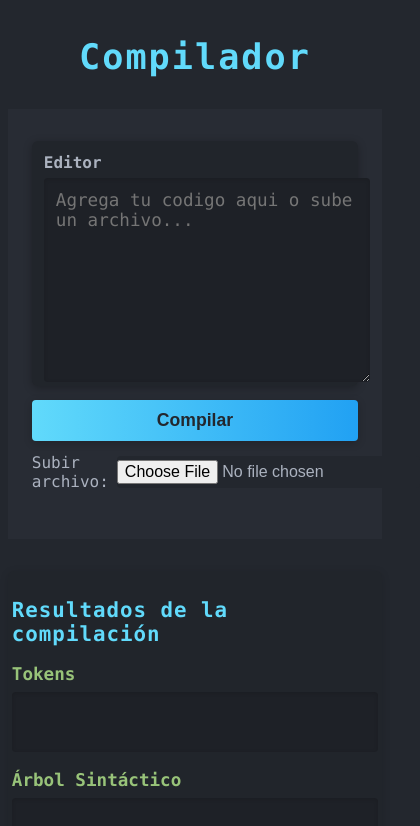
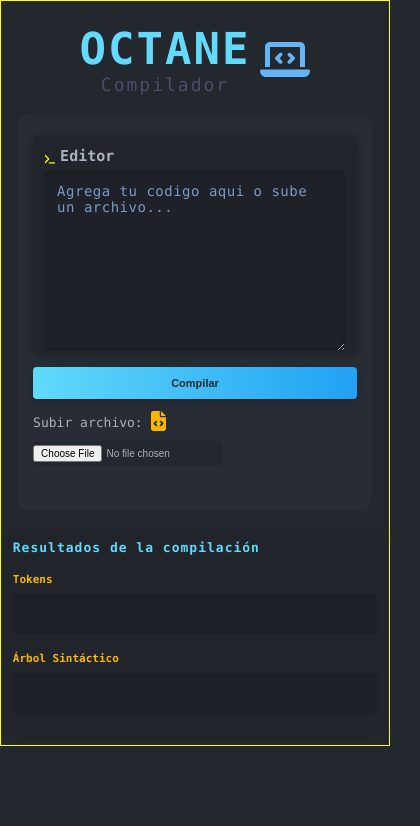
Before and after one commit to box-bm/umg-compilador-de-codigo, a website built with Vite: page index.html in a window 390 px wide. Shown: the whole page, 420 px wide, since content can reach past the window. Built offline with nearby package versions, Linux system fonts and the light colour scheme.

Commit message:
Se arreglo el tema del responsive y se agregaron iconos

```diff
--- a/index.html
+++ b/index.html
@@ -4,17 +4,33 @@
     <meta charset="UTF-8" />
     <meta name="viewport" content="width=device-width, initial-scale=1.0" />
     <link rel="stylesheet" href="/src/web/styles.css" />
+
+             <!-- Phone -->
+     <link rel="stylesheet" href="./src/web/styles.css" />
+
+         <!-- Desktop -->
+     <link rel="stylesheet" href="./src/web/desktop.css" media="screen and (min-width: 750px)" />
     <title>Compilador de codigo</title>
   </head>
   <body>
-    <div class="container">
+    <main class="container">
       <header>
-        <h1>Compilador</h1>
+        <div class="header__text">
+            <h1>OCTANE</h1>
+            <p>Compilador</p>
+        </div>
+
+
+        <span class=" computer-icon icon" ></span>
+
       </header>
 
-      <div class="editor-container">
+      <section class="editor-container">
         <div class="editor-box">
-          <div class="editor-label">Editor</div>
+          <div class="editor-box__text">
+            <span class="icon code-icon"></span>
+            <h2 class="editor-label">Editor</h2>
+          </div>
           <textarea
             id="editor"
             class="editor"
@@ -25,10 +41,13 @@
           <button id="compile-btn" class="compile-btn">Compilar</button>
           <div class="file-upload">
             <div class="file-upload-label">Subir archivo:</div>
-            <input type="file" id="file-upload" accept="text/plain" />
+            <label for="file-upload">
+              <span class="icon file-icon" ></span>
+            </label>
+            <input type="file" id="file-upload" accept="text/plain"  />
           </div>
         </div>
-      </div>
+      </section>
 
       <section class="output-section">
         <h1 class="output-label">Resultados de la compilación</h1>
@@ -45,7 +64,7 @@
           <div id="output-sintactico"></div>
         </div>
       </section>
-    </div>
+    </main>
     <script type="module" src="/src/web/main.ts"></script>
   </body>
 </html>
--- a/src/web/styles.css
+++ b/src/web/styles.css
@@ -1,27 +1,104 @@
 /* General IDE-like theme */
+:root {
+  --azul_oscuro: #1c1c3b;
+  --azul_intermedio: #4a4e68;
+  --azul_claro: #7109aa;
+
+  --amarillo_alto: #ffff00;
+  --amarillo_medio: #fab700;
+  --naranja_medio: #f45e01;
+  --celeste: #65b5f6;
+  --celeste_dos:#7a9bc8;
+}
+/*Estilos base*/
+
+* {
+  box-sizing: border-box;
+  padding: 0;
+  margin: 0;
+}
+
+html {
+  font-size: 62.5%;
+}
+
 body {
   background: #23272e;
-  color: #d4d7db;
   font-family: "Fira Mono", "Consolas", "Menlo", monospace;
-  margin: 0;
-  padding: 0;
 }
 
-header h1 {
+main {
+  width: 100%;
+  height: auto;
+  display: flex;
+  flex-direction: column;
+  margin: 0 auto;
+  border: 1px solid yellow;
+}
+
+
+/*Header*/
+
+header {
+  width: 100%;
+  display: flex;
+  justify-content: center;
+  align-items: center;
+  gap: 1rem;
+  padding: 1rem;
+}
+
+header .header__text {
   color: #61dafb;
   font-size: 2.2rem;
-  margin-bottom: 24px;
   letter-spacing: 2px;
   text-align: center;
 }
 
+.header__text p {
+  font-size: 1.8rem;
+  color: var(--azul_intermedio);
+}
+
+/*Icons*/
+
+.computer-icon {
+  width: 5rem;
+  height: 3.5rem;
+  background: url("../assets/icons/laptop-code-solid.svg");
+}
+
+.code-icon {
+  background: url("../assets/icons/terminal-solid.svg");
+  width: 1rem;
+  height: 1rem;
+}
+
+.file-icon {
+  background: url("../assets/icons/file-code-solid.svg");
+  width: 1.5rem;
+  height: 2rem;
+}
+
+.icon {
+  display: inline-block;
+  background-position: center;
+  background-repeat: no-repeat;
+  background-size: cover;
+}
+
+
 /* Editor styles */
 .editor-container {
-  max-width: 1200px;
-  margin: 32px auto;
+  width: 95%;
+  margin: 0 auto;
+  min-width: 310px;
+  max-width: 1100px;
+  margin: 1rem auto;
   background: #282c34;
-
-  padding: 32px 24px 24px 24px;
+  padding: 2rem 1.5rem;
+  /* box-shadow: 0px 0px 7px 0px #65b5f6; */
+  border-radius: 1rem;
 }
 
 .editor-box {
@@ -31,9 +108,16 @@ header h1 {
   box-shadow: 0 2px 8px #0004;
 }
 
+.editor-box__text {
+  display: flex;
+  justify-content: flex-start;
+  align-items: center;
+  gap: 0.5rem;
+}
+
 .editor-label {
   color: #abb2bf;
-  font-size: 1rem;
+  font-size: 1.5rem;
   margin-bottom: 6px;
   font-weight: bold;
 }
@@ -55,7 +139,19 @@ header h1 {
 }
 
 .editor:focus {
-  box-shadow: 0 0 0 2px #61dafb55;
+  outline: none;
+  border-color: var(--celeste);
+  box-shadow: 0 0 0 3px rgba(74, 144, 226, 0.2);
+}
+
+.editor::placeholder {
+  color: var(--celeste_dos);
+  font-size: 14px;
+  letter-spacing: 0.5px;
+}
+
+.editor:focus {
+  box-shadow: 0 0 0 2px var(--azul_intermedio);
 }
 
 /* Controls */
@@ -88,15 +184,17 @@ header h1 {
 .file-upload {
   display: flex;
   align-items: center;
+  flex-wrap: wrap;
   gap: 8px;
 }
 
 .file-upload-label {
   color: #abb2bf;
-  font-size: 1rem;
+  font-size: 1.3rem;
 }
 
-input[type="file"] {
+
+#file-upload{
   background: #23272e;
   color: #abb2bf;
   border: none;
@@ -107,10 +205,11 @@ input[type="file"] {
 
 /* Output section */
 .output-section {
+
   background: #21252b;
   border-radius: 6px;
-  margin-top: 18px;
-  padding: 18px 16px;
+  margin-top:1rem;
+  padding: 1rem;
   box-shadow: 0 2px 8px #0002;
 }
 
@@ -122,7 +221,7 @@ input[type="file"] {
 }
 
 .output-section h2 {
-  color: #98c379;
+  color: var(--amarillo_medio);
   font-size: 1.1rem;
   margin-top: 18px;
   margin-bottom: 8px;
```
Also changed, not shown: src/assets/icons/file-code-solid.svg (added), src/assets/icons/laptop-code-solid.svg (added), src/assets/icons/terminal-solid.svg (added), src/web/desktop.css (added).
